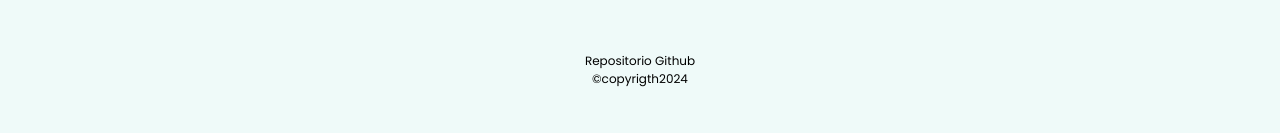
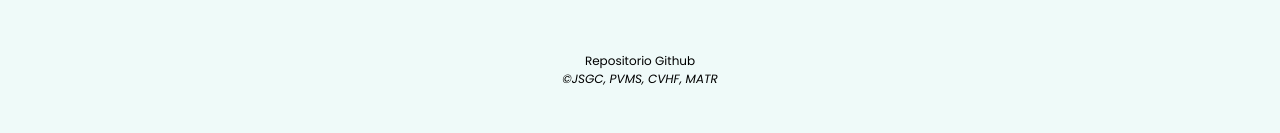
Before and after one commit to Crisangelly/Unidad4-JavaScript, a React (Vite) app: page /buscador in a window 1280 px wide. Shown: the part 167-300 px from the top of the page. Built offline with nearby package versions, Linux system fonts and the light colour scheme.

Commit message:
arreglar footer

```diff
--- a/src/components/Footer.jsx
+++ b/src/components/Footer.jsx
@@ -5,7 +5,15 @@
   return(
     <footer className="footer">
       <a className="a-footer" href="https://github.com/Crisangelly/Unidad4-JavaScript" target="_blank">Repositorio Github</a>
-      <p className="p-footer" >©copyrigth2024</p>
+      <address className="address-footer">
+        <p>
+          ©
+          <a className="a-footer" href="https://github.com/DarthNeo03" target="_blank">JSGC, </a>
+          <a className="a-footer" href="https://github.com/PaolaMarcano" target="_blank">PVMS, </a>
+          <a className="a-footer" href="https://github.com/Crisangelly" target="_blank">CVHF, </a>
+          <a className="a-footer" href="https://github.com/teranMoises"  target="_blank">MATR </a>
+        </p>
+      </address>
     </footer>
   );
 }
--- a/src/styles/footer.css
+++ b/src/styles/footer.css
@@ -8,7 +8,7 @@
   text-decoration: none;
 }
 
-.a-footer, .p-footer{
+.a-footer, .address-footer{
   color: var(--text-primary, black);
   font-family: var(--font-primary, Poppins);
   font-size: var(--size-foot, 12px);
@@ -16,4 +16,5 @@
 
 .a-footer:hover{
   color: var(--primary-color, #52C01E);
+  cursor: pointer;
 }
```
